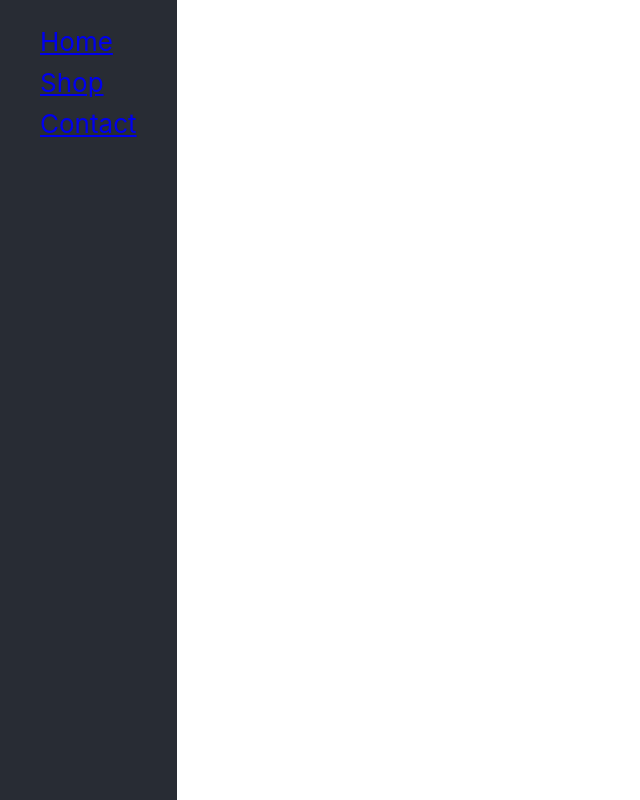
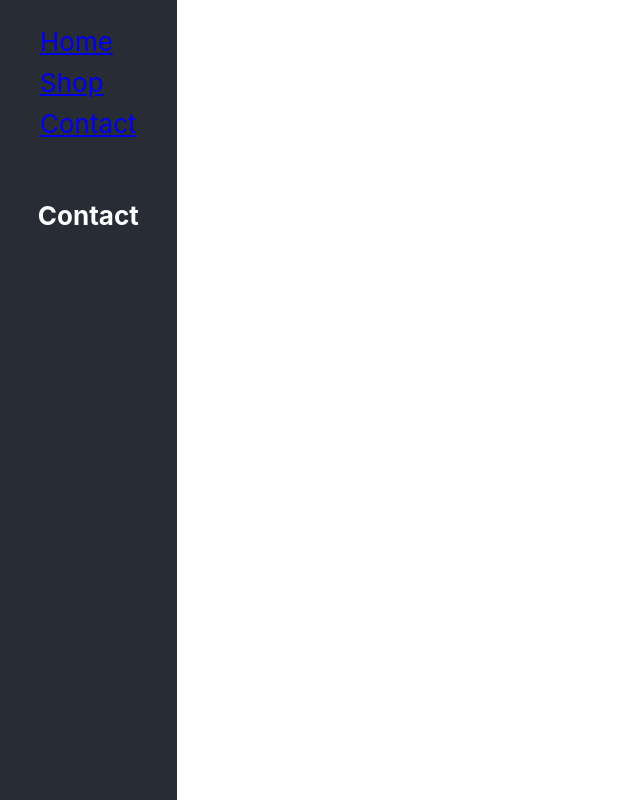
Before and after one commit to amadlerDev/Forever-Website, a React (Create React App) app: page /contact in a window 1280 px wide. Shown: the whole page, without its empty margins (0-640 px from the left). Built offline with nearby package versions, Linux system fonts and the light colour scheme.

Commit message:
add pages

```diff
--- a/src/App.js
+++ b/src/App.js
@@ -1,6 +1,19 @@
+/**
+ * Render App
+ * From this file all the pages runs
+ */
+
+
+// local import
 import Menu from './Menu.js';
+import Home from './Home.js';
+import Shop from './Shop.js';
+import Contact from './Contact.js';
 import './css/App.css';
+
+// dependencies
 import { BrowserRouter, Routes, Route } from "react-router-dom";
+
 
 function App() {
     return (
@@ -9,6 +22,9 @@ function App() {
                 <BrowserRouter>
                     <Routes>
                         <Route path="/" element={<Menu />}>
+                            <Route path="/" element={<Home />} />
+                            <Route path="shop" element={<Shop />} />
+                            <Route path="contact" element={<Contact />} />
                             <Route path="*" />
                         </Route>
                     </Routes>
--- /dev/null
+++ b/src/Contact.js
@@ -0,0 +1,7 @@
+
+
+const Contact = () => {
+    return <h4>Contact</h4>;
+};
+
+export default Contact;
--- /dev/null
+++ b/src/Home.js
@@ -0,0 +1,9 @@
+
+
+const Home = () => {
+    return (
+        <h4>Home</h4>
+    )
+};
+
+export default Home;
--- /dev/null
+++ b/src/Shop.js
@@ -0,0 +1,7 @@
+
+
+const Shop = () => {
+    return <h4>Shop</h4>;
+};
+
+export default Shop;
```
Lines whose indentation alone changed are shown as unchanged.
